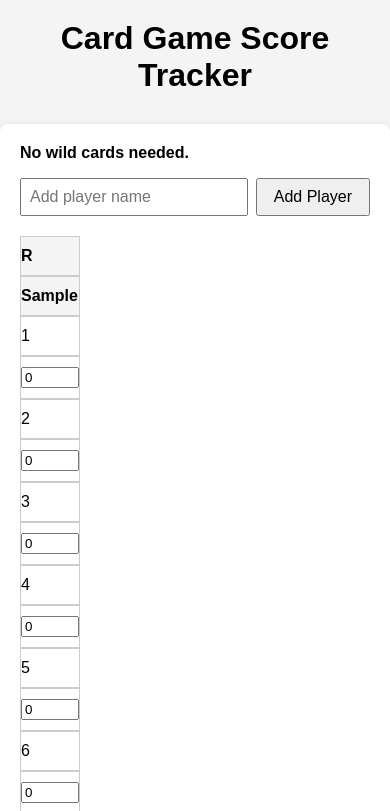
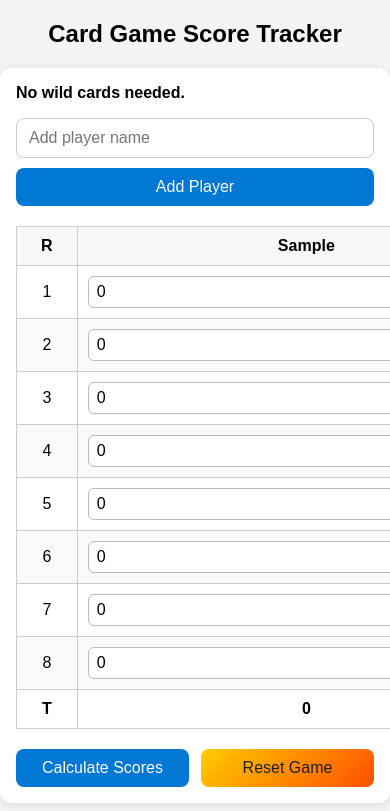
Before and after one commit to sadfaceman/CardScorer, a plain HTML site: page index.html in a window 390 px wide. Both pictures are taken after typing "Sample" into the empty fields and a click on the button "Add Player". Shown: the top 811 px of the page. Drawn offline with Linux system fonts and the light colour scheme.

Commit message:
Deploying to gh-pages from @ sadfaceman/CardScorer@0c9fe7864c40158b232e3e07645c18563a8ab5dd 🚀

```diff
--- a/index.html
+++ b/index.html
@@ -25,6 +25,10 @@
         </thead>
         <tbody id="score-rows"></tbody>
       </table>
+      <div id="action-row">
+        <button id="calculate-button" type="button">Calculate Scores</button>
+        <button id="reset-button" type="button">Reset Game</button>
+      </div>
     </div>
     <script type="module" src="main.js?v=1"></script>
   </body>
--- a/styles.css
+++ b/styles.css
@@ -1,3 +1,7 @@
+* {
+  box-sizing: border-box;
+}
+
 body {
   font-family: Arial, sans-serif;
   background: #f4f4f4;
@@ -7,74 +11,161 @@ body {
 
 h1 {
   text-align: center;
-  margin-top: 20px;
+  margin: 20px auto;
+  font-size: clamp(1.5rem, 2.5vw, 2.25rem);
 }
 
 #scoreboard-container {
-  max-width: 95vw;
-  margin: 30px auto;
+  width: min(100%, 960px);
+  margin: 20px auto;
   background: #fff;
   padding: 20px;
-  border-radius: 8px;
-  box-shadow: 0 2px 8px rgba(0, 0, 0, 0.1);
-  overflow-x: auto;
+  border-radius: 12px;
+  box-shadow: 0 2px 12px rgba(0, 0, 0, 0.1);
+  overflow: hidden;
 }
 
 #player-form {
   display: flex;
+  flex-wrap: wrap;
+  gap: 12px;
   margin-bottom: 20px;
 }
 
 #player-input {
   flex: 1;
-  padding: 8px;
+  min-width: 0;
+  padding: 10px 12px;
   font-size: 16px;
+  border: 1px solid #ccc;
+  border-radius: 8px;
 }
 
-#player-form button {
-  padding: 8px 16px;
+#action-row {
+  display: flex;
+  flex-wrap: wrap;
+  gap: 12px;
+  margin-top: 20px;
+}
+
+#action-row button {
+  flex: 1;
+  min-width: 140px;
+}
+
+#player-form button,
+#calculate-button,
+#reset-button {
+  padding: 10px 18px;
   font-size: 16px;
-  margin-left: 8px;
+  border: none;
+  border-radius: 8px;
+  cursor: pointer;
+}
+
+#player-form button,
+#calculate-button {
+  background: #0078d4;
+  color: #fff;
+}
+
+#reset-button {
+  background: linear-gradient(135deg, #ffcc00, #ff4f00);
+  color: #1e1e1e;
+}
+
+#player-form button:hover,
+#calculate-button:hover {
+  background: #005ea6;
+}
+
+#reset-button:hover {
+  background: linear-gradient(135deg, #ffd045, #ff2a00);
 }
 
 #scoreboard {
-  width: 100%; /* Full width for responsiveness */
+  width: 100%;
   border-collapse: collapse;
   margin-bottom: 20px;
+  min-width: 600px;
 }
 
 #scoreboard th,
 #scoreboard td {
   border: 1px solid #ccc;
-  padding: 8px;
+  padding: 10px 12px;
   text-align: center;
-  white-space: nowrap; /* Keep the inputs on one line */
+  vertical-align: middle;
+  white-space: nowrap;
+}
+
+#scoreboard thead th {
+  background: #f7f7f7;
+  font-weight: 600;
+}
+
+#scoreboard tbody tr:nth-child(even) {
+  background: #fafafa;
 }
 
 #scoreboard input[type="number"] {
-  width: 4ch; /* Fixed width */
-  max-width: 60px; /* Set a max width for flexibility */
+  width: 4ch;
+  min-width: 4ch;
+  max-width: 80px;
+  padding: 6px 8px;
+  border: 1px solid #bbb;
+  border-radius: 6px;
+  font-size: 1rem;
+  appearance: textfield;
+  -moz-appearance: textfield;
 }
 
-@media (max-width: 600px) {
+#scoreboard input[type="number"]::-webkit-outer-spin-button,
+#scoreboard input[type="number"]::-webkit-inner-spin-button {
+  -webkit-appearance: none;
+  margin: 0;
+}
+
+@media (max-width: 720px) {
+  #scoreboard-container {
+    padding: 16px;
+    overflow-x: auto;
+  }
+
+  #player-form {
+    flex-direction: column;
+    gap: 10px;
+  }
+
+  #player-form button,
+  #calculate-button,
+  #reset-button {
+    width: 100%;
+  }
+
   #scoreboard {
-    display: block; /* Stack table on smaller screens */
-    overflow-x: auto; /* Allow horizontal scroll */
+    min-width: 100%;
   }
 
   #scoreboard th,
   #scoreboard td {
-    display: block; /* Stack table data vertically */
-    text-align: left; /* Left align for better readability */
-    padding: 10px 0; /* Adjust padding */
+    white-space: normal;
+    overflow-wrap: break-word;
   }
 
-  #scoreboard th {
-    background: #f4f4f4; /* Highlight header */
+  #scoreboard input[type="number"] {
+    width: 100%;
+    max-width: 100%;
+  }
+}
+
+@media (max-width: 520px) {
+  #scoreboard {
+    min-width: 520px;
   }
 
-  /* Adjust input field appearance */
-  #scoreboard input[type="number"] {
-    width: 50px; /* Slightly larger and more readable */
+  #scoreboard th,
+  #scoreboard td {
+    padding: 10px;
   }
 }
--- a/ui.js
+++ b/ui.js
@@ -4,6 +4,55 @@ const playerForm = document.getElementById("player-form");
 const playerInput = document.getElementById("player-input");
 const headerRow = document.getElementById("header-row");
 const scoreRows = document.getElementById("score-rows");
+const calculateButton = document.getElementById("calculate-button");
+const resetButton = document.getElementById("reset-button");
+const SESSION_KEY = "card-scorer-session";
+function saveState() {
+    try {
+        window.sessionStorage.setItem(SESSION_KEY, JSON.stringify(players));
+    }
+    catch (_a) {
+        // Ignore storage errors.
+    }
+}
+function clearStoredState() {
+    try {
+        window.sessionStorage.removeItem(SESSION_KEY);
+    }
+    catch (_a) {
+        // Ignore storage errors.
+    }
+}
+function loadStoredState() {
+    try {
+        const stored = window.sessionStorage.getItem(SESSION_KEY);
+        if (!stored) {
+            return;
+        }
+        const data = JSON.parse(stored);
+        if (!Array.isArray(data)) {
+            return;
+        }
+        players.splice(0, players.length);
+        data.forEach((item) => {
+            if (typeof item !== "object" ||
+                item === null ||
+                typeof item.name !== "string" ||
+                !Array.isArray(item.scores)) {
+                return;
+            }
+            const scores = item.scores.map((value) => typeof value === "number" ? value : Number(value) || 0);
+            const normalizedScores = Array.from({ length: roundTypes.length }, (_, idx) => scores[idx] || 0);
+            players.push({
+                name: item.name,
+                scores: normalizedScores,
+            });
+        });
+    }
+    catch (_a) {
+        // Ignore invalid stored data.
+    }
+}
 function updateHeader() {
     if (!headerRow) {
         return;
@@ -32,9 +81,8 @@ function updateScoreboard() {
         const roundType = roundTypes[r] || "";
         const maxPoints = getMaxPoints(r, players.length);
         const roundSum = players.reduce((sum, p) => sum + (p.scores[r] || 0), 0);
-        // Highlight row if rund is overallocated
         if (maxPoints !== Infinity && roundSum > maxPoints) {
-            row.style.backgroundColor = "#ffcccc"; // light red
+            row.style.backgroundColor = "#ffcccc";
         }
         row.innerHTML = `<td title="${roundType}">${r + 1}</td>`;
         players.forEach((p, idx) => {
@@ -51,7 +99,6 @@ function updateScoreboard() {
         });
         scoreRows.appendChild(row);
     }
-    // Totals row
     if (players.length > 0) {
         const totalRow = document.createElement("tr");
         totalRow.innerHTML = "<td><b>T</b></td>";
@@ -65,6 +112,13 @@ function updateScoreboard() {
         });
         scoreRows.appendChild(totalRow);
     }
+}
+function resetGame() {
+    players.splice(0, players.length);
+    clearStoredState();
+    updateHeader();
+    updateScoreboard();
+    updateWildCardDisplay();
 }
 function setupEventListeners() {
     if (playerForm) {
@@ -82,9 +136,9 @@ function setupEventListeners() {
             updateHeader();
             updateScoreboard();
             updateWildCardDisplay();
+            saveState();
         });
     }
-    // Keep the scoreboard responsive without re-attaching listeners on every refresh
     if (scoreRows) {
         scoreRows.addEventListener("change", (event) => {
             const target = event.target;
@@ -100,11 +154,24 @@ function setupEventListeners() {
             else {
                 players[playerIdx].scores[roundIdx] = value;
             }
+            saveState();
+        });
+    }
+    if (calculateButton) {
+        calculateButton.addEventListener("click", () => {
             updateScoreboard();
+        });
+    }
+    if (resetButton) {
+        resetButton.addEventListener("click", () => {
+            resetGame();
         });
     }
 }
 export function init() {
+    loadStoredState();
+    updateHeader();
+    updateScoreboard();
+    updateWildCardDisplay();
     setupEventListeners();
-    updateWildCardDisplay();
 }
```
